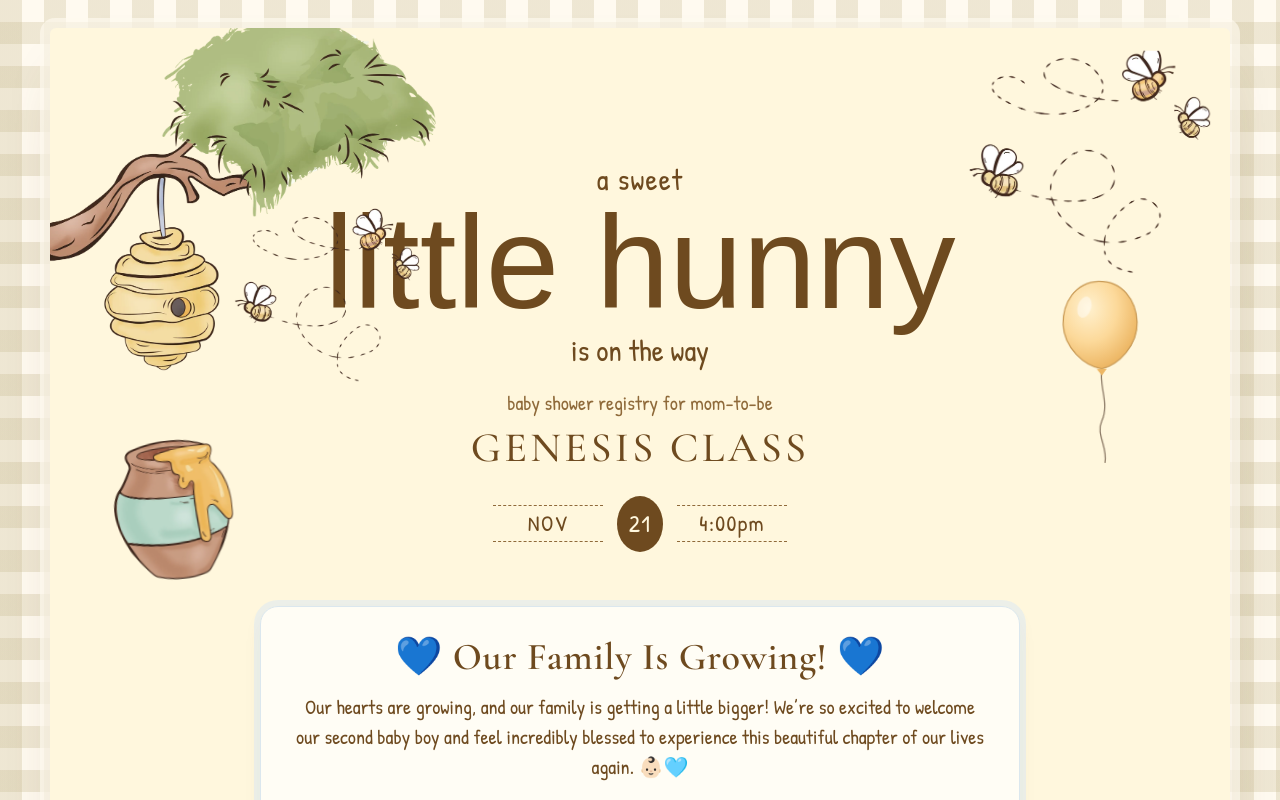
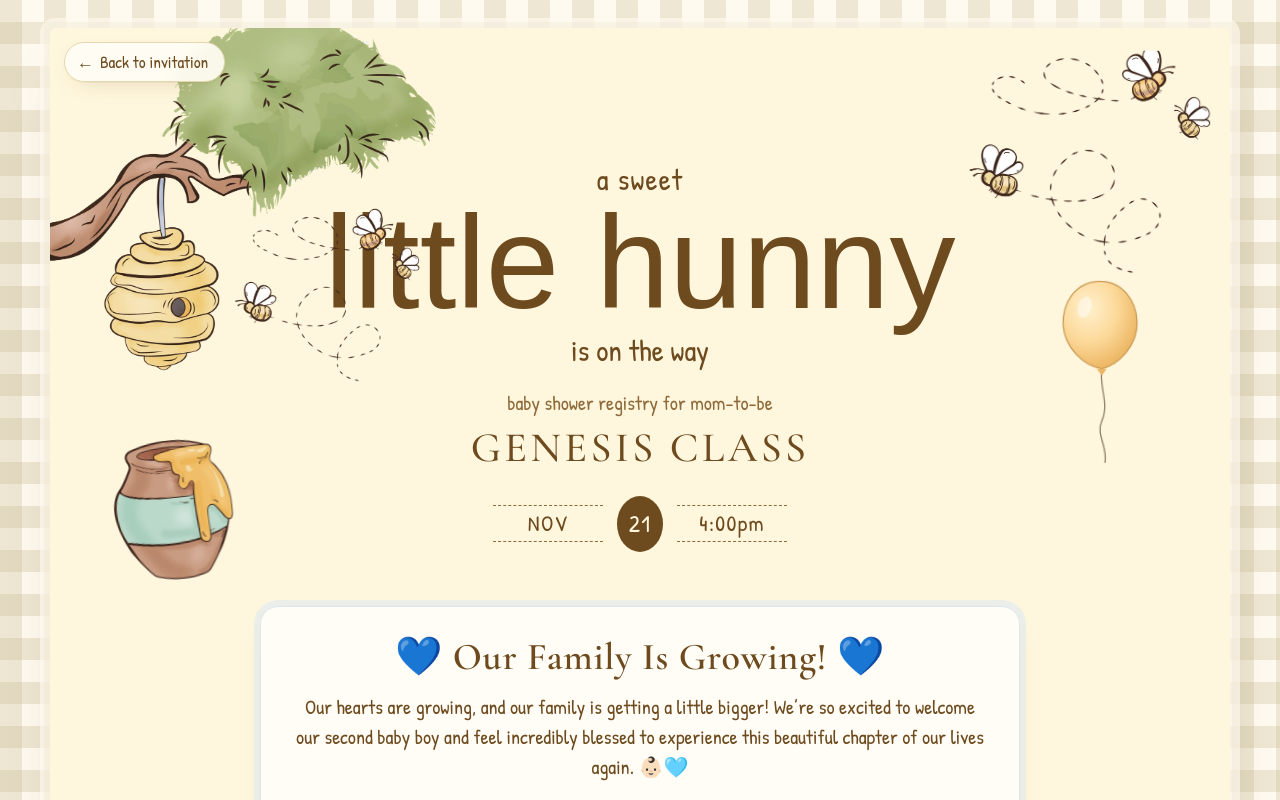
Before and after one commit to classamusic-spec/REGISTRY-, a Next.js app: page / in a window 1280 px wide. Shown: the top 800 px of the page. Built offline with nearby package versions, Linux system fonts and the light colour scheme; no server answers; a web font is replaced by a local one.

Commit message:
Add a Back to invitation button to the top-left of the registry
It opens the Canva invitation in the same tab.

Co-Authored-By: Claude Opus 5.5 <noreply@anthropic.com>
Claude-Session: https://claude.ai/code/session_01DwdeKJ4i4CF8QCgGV47dHK

```diff
--- a/app/globals.css
+++ b/app/globals.css
@@ -63,6 +63,48 @@ a {
   .sheet {
     margin: 12px 10px 24px;
     box-shadow: 0 0 0 6px rgba(255, 250, 240, 0.65), 0 20px 40px -24px rgba(110, 74, 31, 0.45);
+  }
+}
+
+/* ───── Back to the Canva invitation ───── */
+
+.back-link {
+  position: absolute;
+  top: 14px;
+  left: 14px;
+  z-index: 3; /* above the branch artwork */
+  display: inline-flex;
+  align-items: center;
+  gap: 6px;
+  padding: 7px 16px 7px 12px;
+  border-radius: 999px;
+  background: rgba(255, 253, 245, 0.92);
+  border: 1.5px solid var(--line);
+  box-shadow: var(--shadow);
+  color: var(--brown);
+  font-size: 17px;
+  text-decoration: none;
+  backdrop-filter: blur(4px);
+  -webkit-backdrop-filter: blur(4px);
+  transition: transform 0.15s ease, background 0.15s ease;
+}
+
+.back-link:hover {
+  background: var(--honey-light);
+  transform: translateX(-2px);
+}
+
+.back-link:focus-visible {
+  outline: 3px solid var(--honey);
+  outline-offset: 2px;
+}
+
+@media (max-width: 480px) {
+  .back-link {
+    top: 10px;
+    left: 10px;
+    font-size: 15px;
+    padding: 6px 12px 6px 10px;
   }
 }
 
--- a/app/page.js
+++ b/app/page.js
@@ -6,6 +6,12 @@ import { config } from "../lib/config";
 export default function Home() {
   return (
     <main className="sheet">
+      {config.invitationUrl ? (
+        <a className="back-link" href={config.invitationUrl}>
+          <span aria-hidden="true">←</span> Back to invitation
+        </a>
+      ) : null}
+
       <header className="hero">
         <div className="hero-branch" aria-hidden="true">
           <img src="/art/branch.webp" alt="" width="1100" height="1037" fetchPriority="high" />
```
